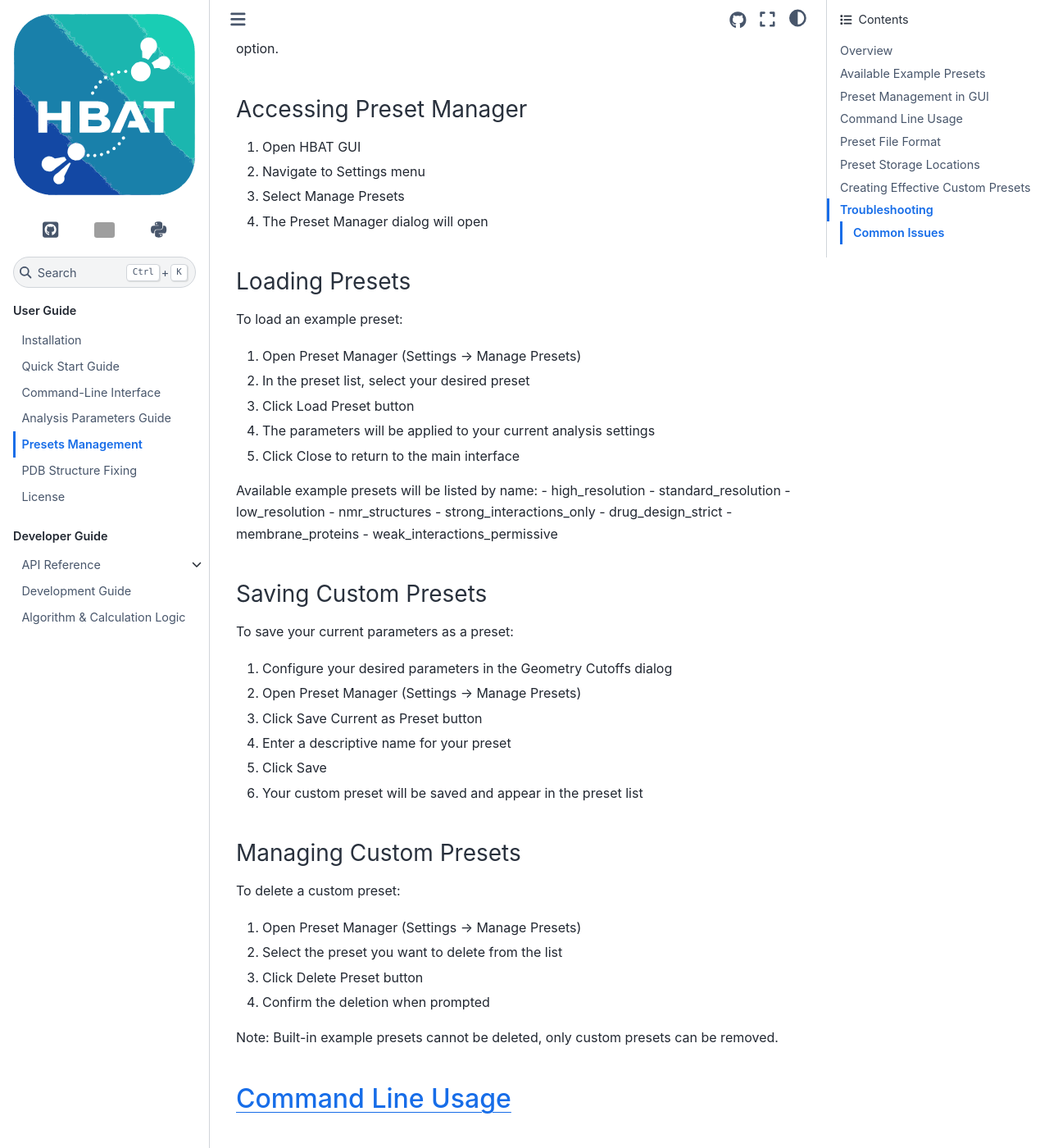
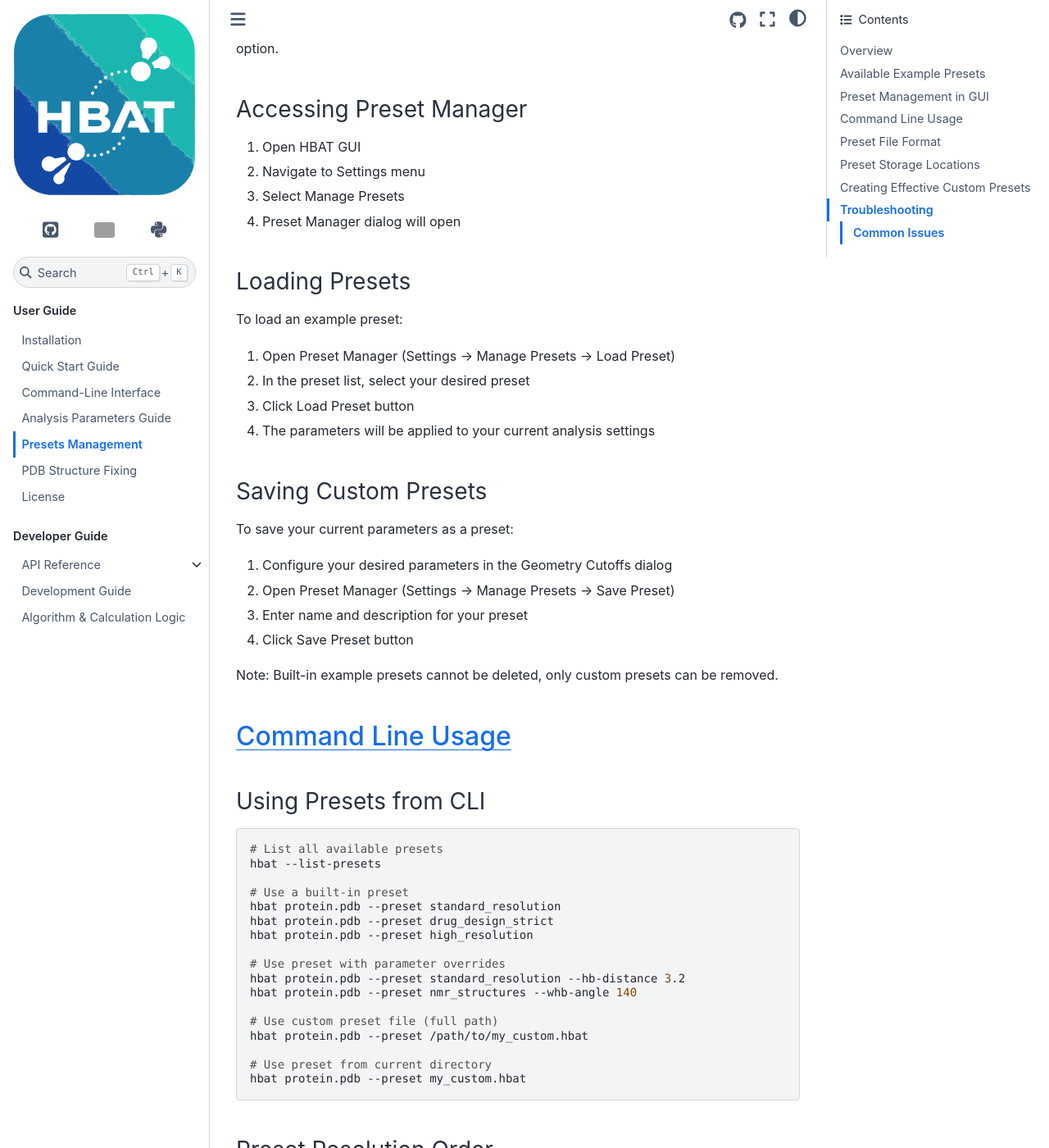
Before and after one commit to abhishektiwari/hbat, a Sphinx documentation site: the page built from docs/source/presets.rst, in a window 1280 px wide and 1400 px high, scrolled down 1559 px. Shown: the whole window at 82% size. Built offline with Sphinx 7.4.7 and the Sphinx Book theme 1.1.4, drawn with Linux system fonts in a browser that asks for light colours; the version number could not be read and is left out; some of the changed text lies outside the part shown; grey boxes are pictures that could not be loaded.

Commit message:
Fixing preset manager bug

```diff
--- a/docs/source/presets.rst
+++ b/docs/source/presets.rst
@@ -24,28 +24,28 @@
    * - Preset File
      - Description
      - Use Case
-   * - 🔬 high_resolution.hbat
+   * - high_resolution.hbat
      - Strict criteria for high-quality structures
      - X-ray structures with excellent resolution (< 1.5Å)
-   * - ⚙️ standard_resolution.hbat
+   * - standard_resolution.hbat
      - Default HBAT parameters
      - Most protein crystal structures (1.5-2.5Å)
-   * - 📐 low_resolution.hbat
+   * - low_resolution.hbat
      - More permissive criteria
      - Lower resolution structures (> 2.5Å)
-   * - 🧬 nmr_structures.hbat
+   * - nmr_structures.hbat
      - Accounts for structural flexibility
      - Solution NMR structures
-   * - 💪 strong_interactions_only.hbat
+   * - strong_interactions_only.hbat
      - Very strict criteria
      - Focus on the strongest interactions
-   * - 💊 drug_design_strict.hbat
+   * - drug_design_strict.hbat
      - Optimized for protein-ligand analysis
      - Drug discovery applications
-   * - 🧱 membrane_proteins.hbat
+   * - membrane_proteins.hbat
      - Adapted for membrane environments
      - Transmembrane proteins
-   * - 🌐 weak_interactions_permissive.hbat
+   * - weak_interactions_permissive.hbat
      - Captures weak but significant interactions
      - Comprehensive interaction analysis
 
@@ -60,28 +60,17 @@
 1. Open HBAT GUI
 2. Navigate to Settings menu
 3. Select Manage Presets
-4. The Preset Manager dialog will open
+4. Preset Manager dialog will open
 
 Loading Presets
 ~~~~~~~~~~~~~~~~
 
 To load an example preset:
 
-1. Open Preset Manager (Settings → Manage Presets)
+1. Open Preset Manager (Settings → Manage Presets → Load Preset)
 2. In the preset list, select your desired preset
 3. Click Load Preset button
 4. The parameters will be applied to your current analysis settings
-5. Click Close to return to the main interface
-
-Available example presets will be listed by name:
-- high_resolution
-- standard_resolution
-- low_resolution
-- nmr_structures
-- strong_interactions_only
-- drug_design_strict
-- membrane_proteins
-- weak_interactions_permissive
 
 Saving Custom Presets
 ~~~~~~~~~~~~~~~~~~~~~~
@@ -89,21 +78,9 @@
 To save your current parameters as a preset:
 
 1. Configure your desired parameters in the Geometry Cutoffs dialog
-2. Open Preset Manager (Settings → Manage Presets)
-3. Click Save Current as Preset button
-4. Enter a descriptive name for your preset
-5. Click Save
-6. Your custom preset will be saved and appear in the preset list
-
-Managing Custom Presets
-~~~~~~~~~~~~~~~~~~~~~~~~
-
-To delete a custom preset:
-
-1. Open Preset Manager (Settings → Manage Presets)
-2. Select the preset you want to delete from the list
-3. Click Delete Preset button
-4. Confirm the deletion when prompted
+2. Open Preset Manager (Settings → Manage Presets → Save Preset)
+3. Enter name and description for your preset
+4. Click Save Preset button
 
 Note: Built-in example presets cannot be deleted, only custom presets can be removed.
 
@@ -307,20 +284,24 @@
 ~~~~~~~~~~~~~
 
 Preset not found:
+
 - Check preset name spelling
 - Verify preset file exists in expected location
 - Use ``--list-presets`` to see available options
 
 Invalid preset format:
+
 - Ensure JSON syntax is correct
 - Verify all required fields are present
 - Check parameter value ranges
 
 Permission errors:
+
 - Ensure write permissions to custom preset directory
 - Check file system permissions for preset files
 
 Parameter conflicts:
+
 - Verify parameter combinations are logical
 - Test preset with known structures before production use
 
```
Also changed, not shown: 1 other file.
